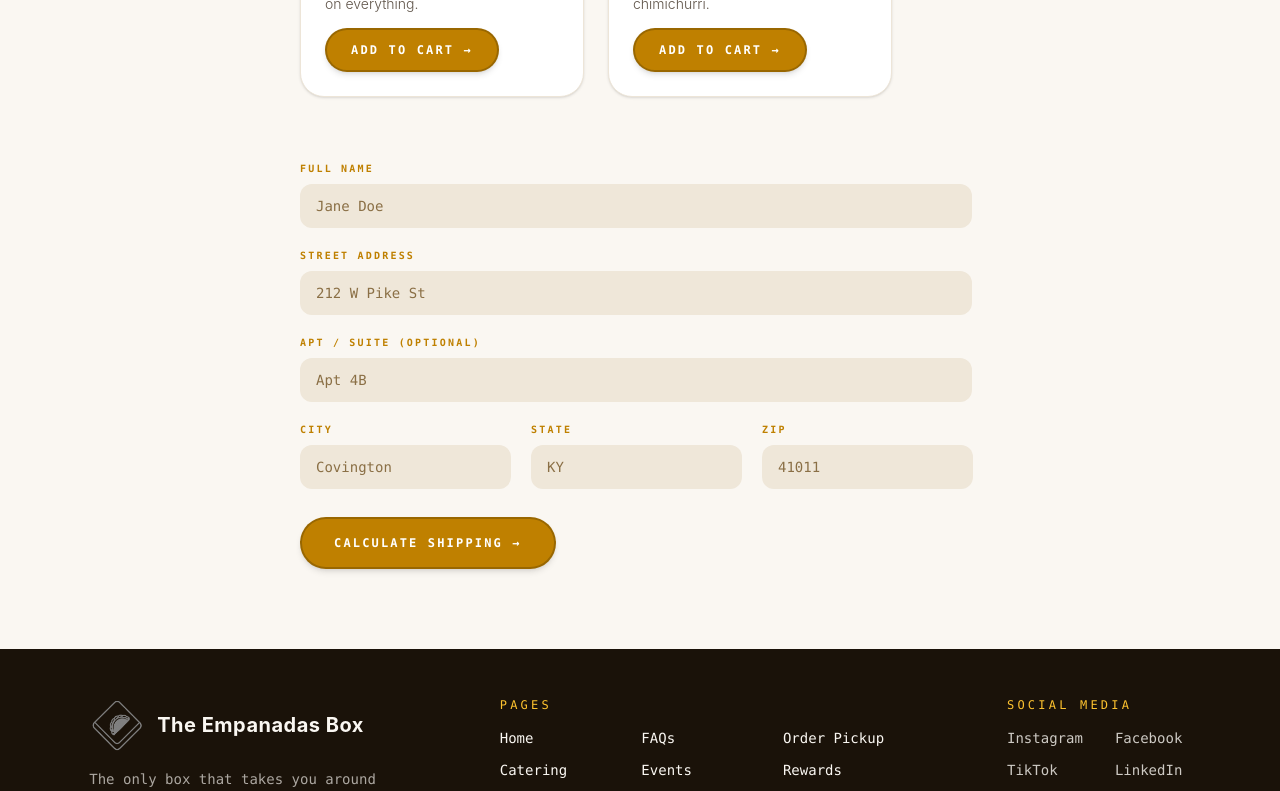
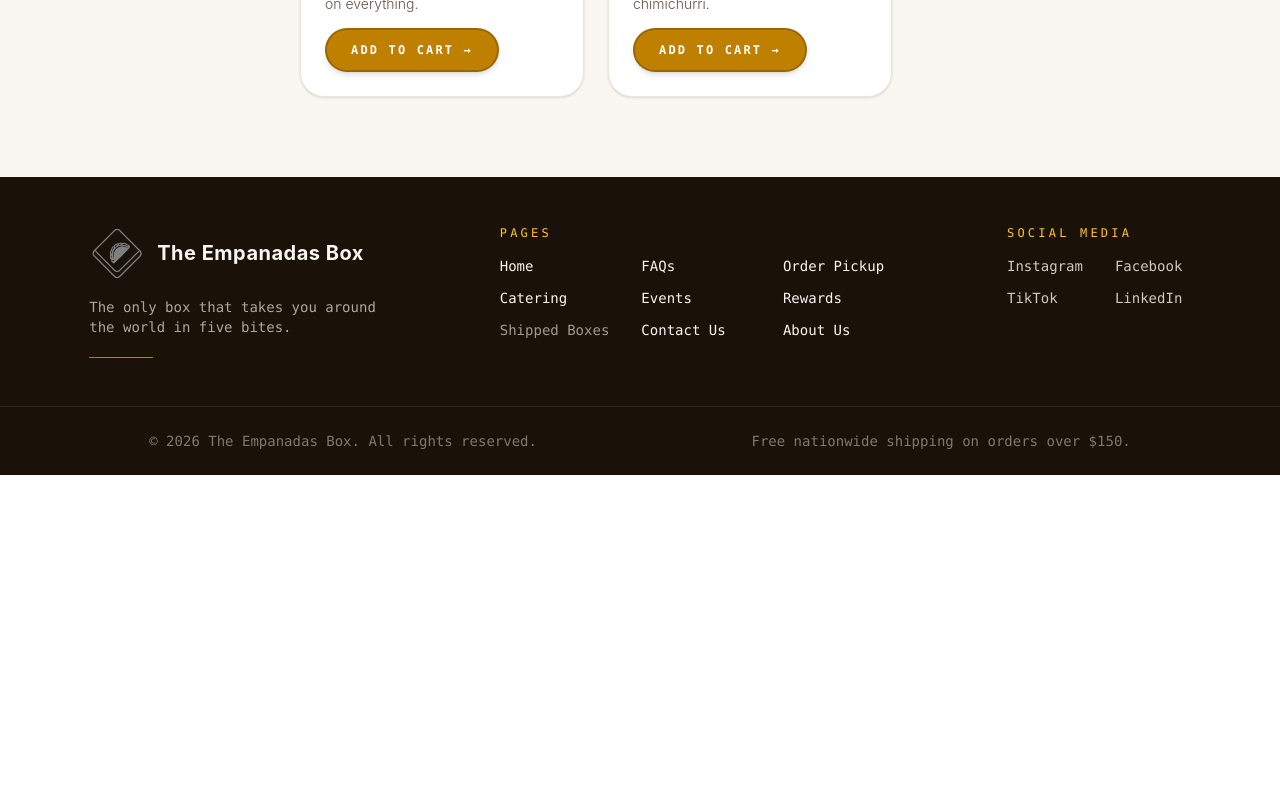
Before and after one commit to Jowohny/TheEmpanadasBox, a React (Vite) app: page /ShipNationwide in a window 1280 px wide. Shown: the part 2000-2791 px from the top of the page. After the commit the page ends 2475 px from the top, so only its background shows below. Built offline with nearby package versions, Linux system fonts and the light colour scheme; a web font is replaced by a local one.

Commit message:
shipping test component removal
just wanted to test it, will come back later.

```diff
--- a/src/pages/ShipNationwide.tsx
+++ b/src/pages/ShipNationwide.tsx
@@ -56,11 +56,6 @@ const ShipNationwide = () => {
 							<MenuItemCard key={sauce.id} product={sauce} />
 						))}
 					</div>
-
-					<div></div>
-					<div className="max-w-2xl">
-						<ShippingRate />
-					</div>
 				</div>
 			</div>
 		</div>
```
